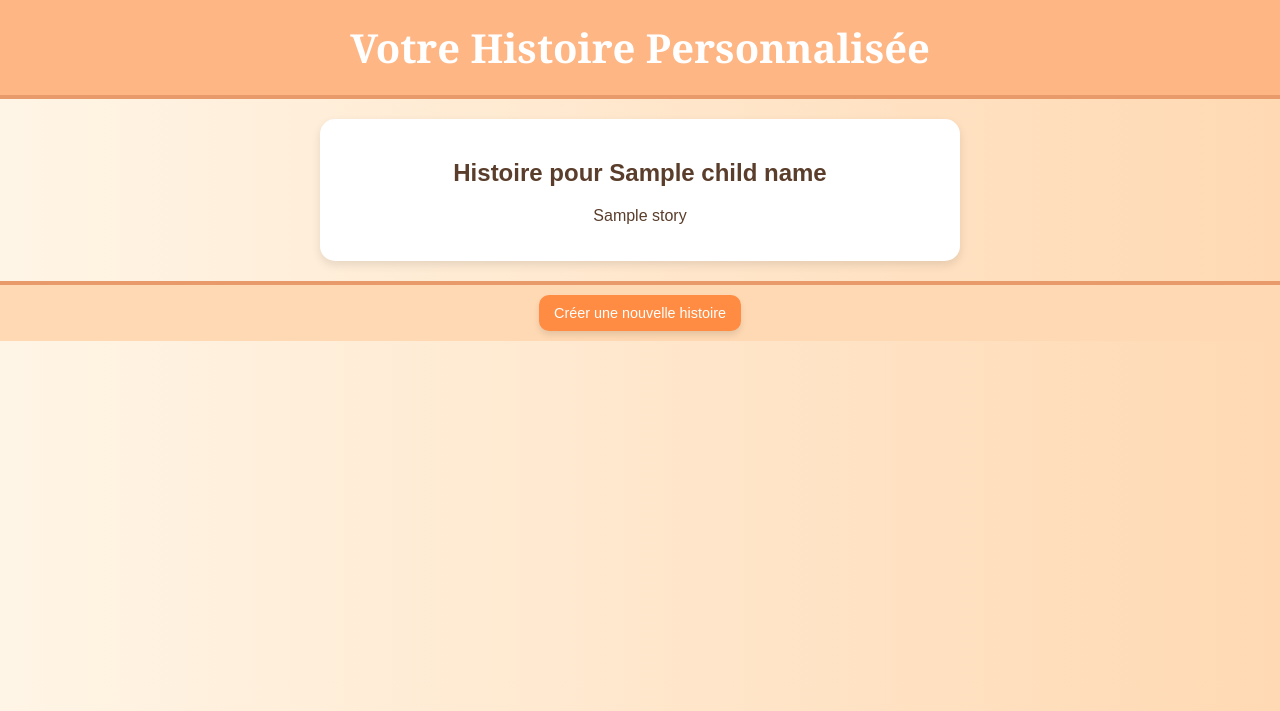
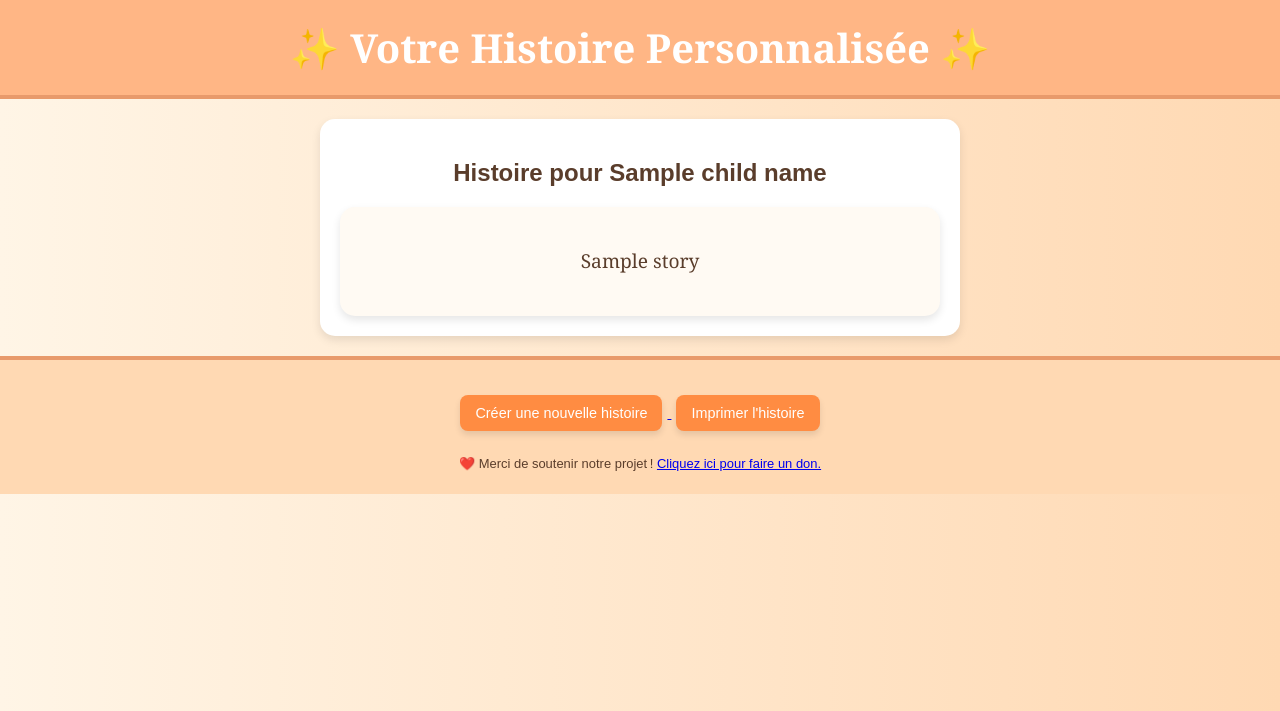
Before and after one commit to changetheworld06/fabrique-des-reves, a Flask app: template templates/story.html in a window 1280 px wide. Shown: the top 711 px of the page. Run offline with Flask 3, Linux system fonts and the light colour scheme; the template is opened without the code that fills it: most values are stand-ins (such as "Sample title", 1, 10 or a date in 2020).

```diff
--- a/run.py
+++ b/run.py
@@ -1,18 +1,14 @@
 from flask import Flask, render_template, request
 import openai
-from dotenv import load_dotenv
 import os
 from dotenv import load_dotenv
 
-# Charger les variables d'environnement à partir du fichier .env
+# Charger les variables d'environnement
 load_dotenv()
 
-# Récupérer les identifiants PayPal
+# Variables d'environnement
 PAYPAL_CLIENT_ID = os.getenv("PAYPAL_CLIENT_ID")
 PAYPAL_SECRET = os.getenv("PAYPAL_SECRET")
-
-# Charger les variables d'environnement
-load_dotenv()
 openai.api_key = os.getenv("OPENAI_API_KEY")
 
 app = Flask(__name__)
--- a/static/style.css
+++ b/static/style.css
@@ -132,3 +132,42 @@ footer {
     font-size: 0.9em;
     border-top: 4px solid #e89a6b;
 }
+
+/* Styles pour l'histoire */
+.story-container {
+    background-color: #fffaf3; /* Beige clair */
+    padding: 20px;
+    border-radius: 15px;
+    box-shadow: 0 4px 8px rgba(0, 0, 0, 0.1);
+    font-family: "Georgia", serif;
+    font-size: 1.2em;
+    line-height: 1.6;
+    color: #5a3d2b;
+}
+
+/* Boutons supplémentaires dans le footer */
+.footer-buttons {
+    margin-top: 20px;
+}
+
+.footer-buttons button {
+    padding: 10px 15px;
+    margin: 5px;
+    font-size: 1em;
+    background-color: #ff8c42;
+    color: white;
+    border: none;
+    border-radius: 8px;
+    cursor: pointer;
+    transition: transform 0.2s;
+}
+
+.footer-buttons button:hover {
+    transform: scale(1.05);
+}
+
+.support-text {
+    margin-top: 20px;
+    font-size: 0.9em;
+    color: #5a3d2b;
+}
--- a/templates/story.html
+++ b/templates/story.html
@@ -8,18 +8,26 @@
 </head>
 <body>
     <header>
-        <h1>Votre Histoire Personnalisée</h1>
+        <h1>✨ Votre Histoire Personnalisée ✨</h1>
     </header>
 
     <section class="story-section">
         <h2>Histoire pour {{ child_name }}</h2>
-        <p>{{ story }}</p>
+        <div class="story-container">
+            <p>{{ story }}</p>
+        </div>
     </section>
 
     <footer>
-        <a href="/">
-            <button>Créer une nouvelle histoire</button>
-        </a>
+        <div class="footer-buttons">
+            <a href="/">
+                <button>Créer une nouvelle histoire</button>
+            </a>
+            <button onclick="window.print()">Imprimer l'histoire</button>
+        </div>
+        <p class="support-text">
+            ❤️ Merci de soutenir notre projet ! <a href="/">Cliquez ici pour faire un don.</a>
+        </p>
     </footer>
 </body>
 </html>
```
Also changed, not shown: templates/index.html (+6 -1 lines).
